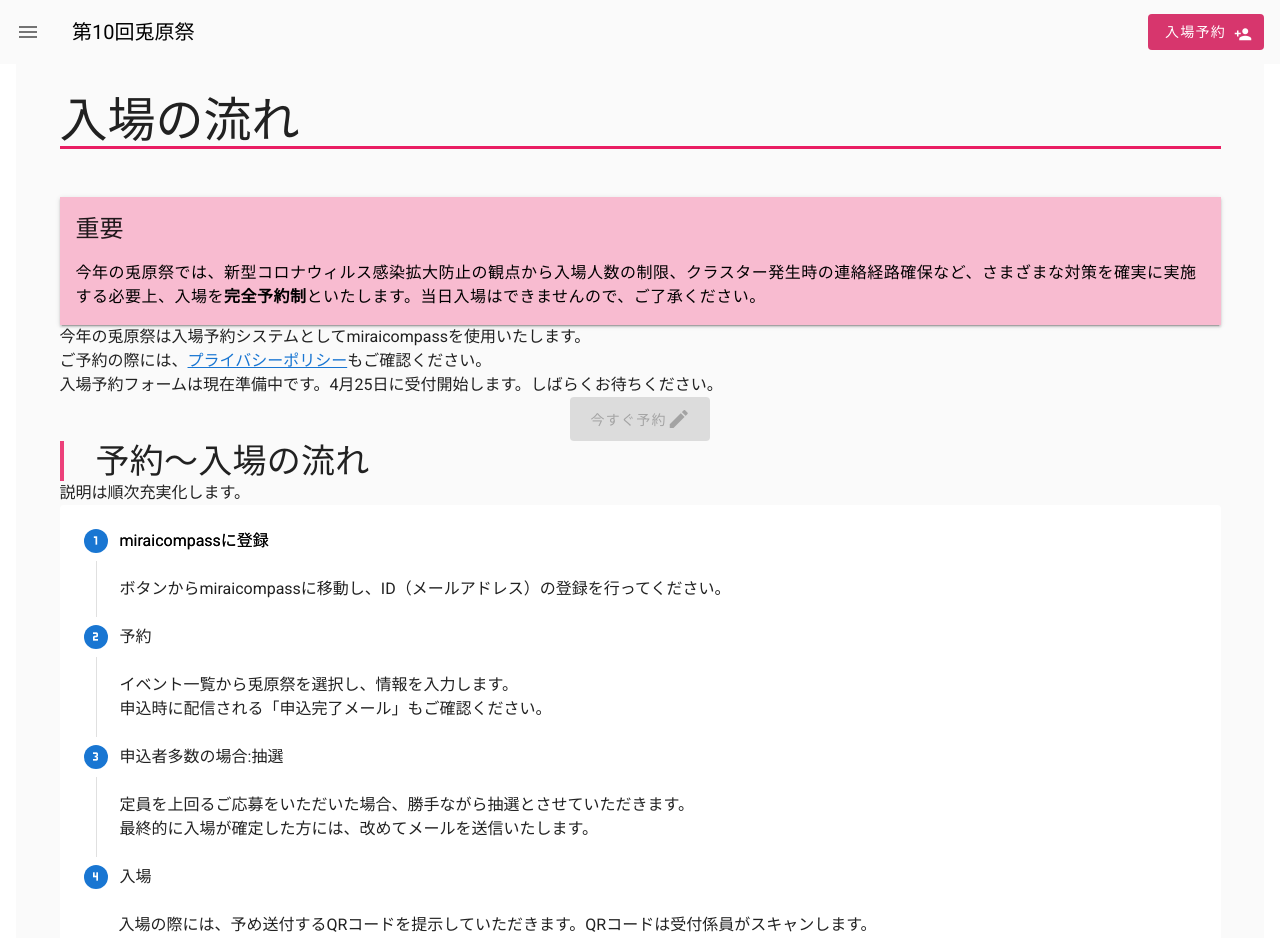
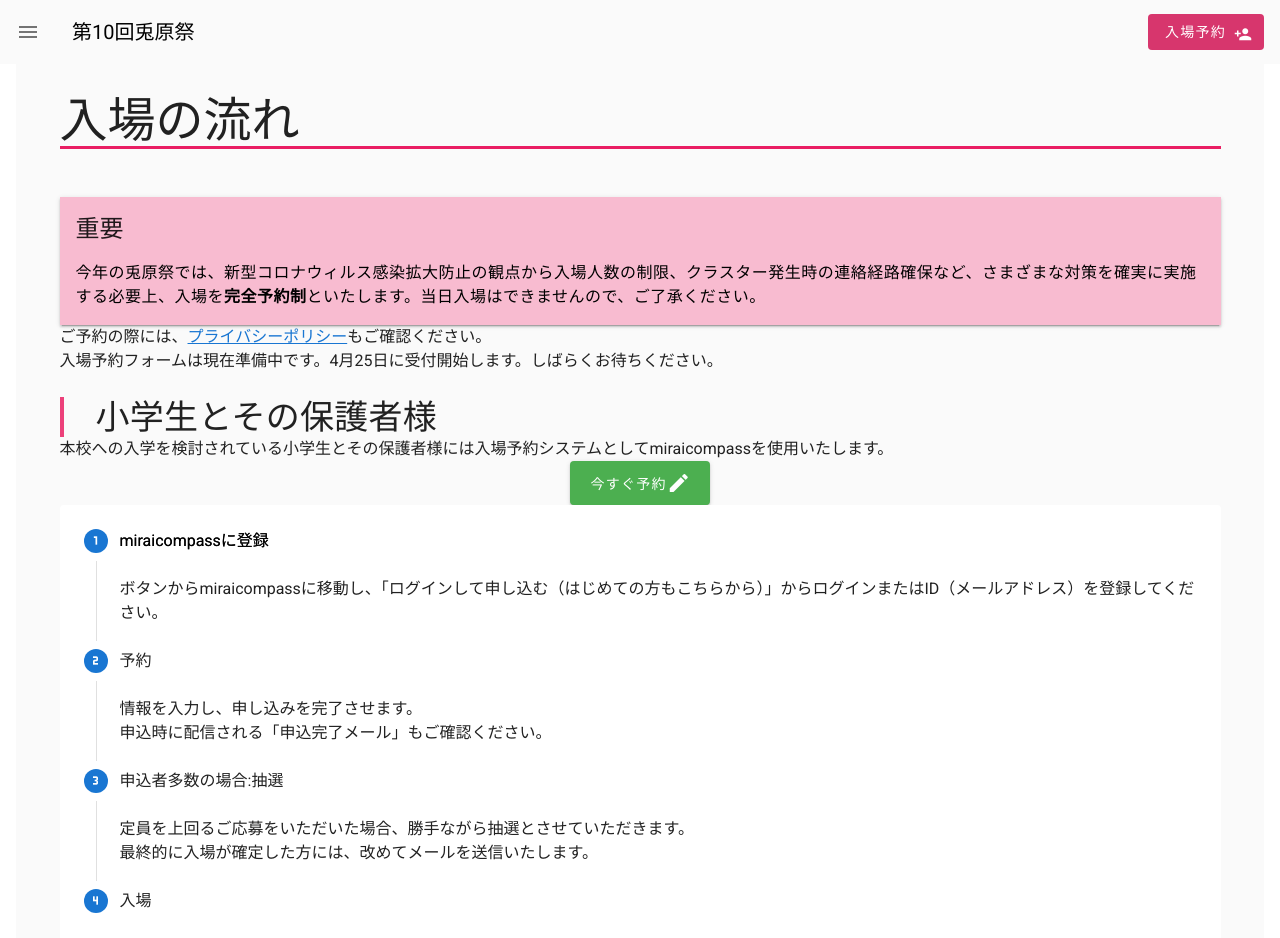
Before and after one commit to bosshii/togensai, a Vue app: page /reservation in a window 1280 px wide. Shown: the top 938 px of the page. Built offline with nearby package versions, Linux system fonts and the light colour scheme.

Commit message:
20220419 調整と追加

```diff
--- a/src/App.vue
+++ b/src/App.vue
@@ -26,7 +26,7 @@ export default {
   border-bottom: solid 3px #E91E63;
 }
 .text-h4 {
-  padding: 0rem 2rem;
+  padding: 0rem 0rem 0rem 2rem;
   border-left: 4px solid #EC407A;
 }
 </style>
--- a/src/views/PageHome.vue
+++ b/src/views/PageHome.vue
@@ -18,7 +18,7 @@
           <v-carousel cycle hide-delimiter-background show-arrows-on-hover height="auto" style="max-width:500px">
             <v-carousel-item><router-link :to=" { name: 'k1' } "><v-img src="/hometop_k-1.png"></v-img></router-link></v-carousel-item>
             <v-carousel-item><router-link :to=" { name: 'home' } "><v-img src="/hometop_bekuss.jpg"></v-img></router-link></v-carousel-item>
-            <v-carousel-item><v-img src="/k-1.png"></v-img></v-carousel-item>
+            <v-carousel-item><router-link :to=" { name: 'home' } "><v-img src="/hometop_boad.jpg"></v-img></router-link></v-carousel-item>
           </v-carousel>
         </v-col>
         <v-col cols="12" xs="12" sm="12" md="12" lg="7" xl="7">
@@ -27,15 +27,20 @@
               今年の兎原祭では、新型コロナウィルス感染拡大防止のため、入場を<b>完全予約制</b>といたします。<router-link class="text-decoration-none" :to=" { name: 'reservation' } ">入場予約について詳しく見る➪</router-link>
             </div></v-card-text>
           </v-card>
-          <v-card rounded="xl" class="rounded-tl-0"><v-card-title class="text-h6"><v-icon>mdi-lightbulb-on</v-icon>
+          <v-card rounded="xl" class="rounded-tl-0 my-2"><v-card-title class="text-h6"><v-icon color="primary">mdi-lightbulb-on</v-icon>&nbsp;&nbsp;
             <router-link class="text-decoration-none" :to=" { name: 'about' } ">兎原祭とは？</router-link>&nbsp;/&nbsp;<router-link class="text-decoration-none" :to=" { name: 'programs' } ">企画一覧</router-link>
           </v-card-title></v-card>
+          <v-card rounded="xl" class="rounded-tl-0"><v-card-title class="text-h6"><v-icon color="primary">mdi-information-outline</v-icon>&nbsp;&nbsp;お知らせ</v-card-title>
+            <v-card-text style="color:black">
+              あああ
+            </v-card-text>
+          </v-card>
         </v-col>
       </v-row>
       <v-row dense>
         <v-col cols="6" xs="6" sm="4" md="3" lg="3" xl="3">
           <v-card>
-            <v-img src="http://placehold.jp/400x400.png" class="white--text" height="auto"></v-img>
+            <v-img src="/pickup_1.jpg" class="white--text" height="auto"></v-img>
             <v-card-actions>
               <div style="color:black">ピックアップリンク</div>
             </v-card-actions>
@@ -43,25 +48,25 @@
         </v-col>
         <v-col cols="6" xs="6" sm="4" md="3" lg="3" xl="3">
           <v-card>
-            <v-img src="http://placehold.jp/400x400.png" class="white--text" height="auto"></v-img>
+            <v-img src="/pickup_2.jpg" class="white--text" height="auto"></v-img>
             <v-card-actions>
               <div style="color:black">ピックアップリンク</div>
             </v-card-actions>
           </v-card>
         </v-col>
         <v-col cols="6" xs="6" sm="4" md="3" lg="3" xl="3">
-          <v-card>
-            <v-img src="http://placehold.jp/400x400.png" class="white--text" height="auto"></v-img>
+          <v-card href="https://www.instagram.com/ku_secondary_kouhou/">
+            <v-img src="/pickup_instagram.png" class="white--text" height="auto"></v-img>
             <v-card-actions>
-              <div style="color:black">ピックアップリンク</div>
+              <div style="color:black">公式インスタ</div>
             </v-card-actions>
           </v-card>
         </v-col>
         <v-col cols="6" xs="6" sm="4" md="3" lg="3" xl="3">
           <v-card>
-            <v-img src="http://placehold.jp/400x400.png" class="white--text" height="auto"></v-img>
+            <v-img src="/pickup_survey.png" class="white--text" height="auto"></v-img>
             <v-card-actions>
-              <div style="color:black">ピックアップリンク</div>
+              <div style="color:black">入場者アンケートにご協力を</div>
             </v-card-actions>
           </v-card>
         </v-col>
--- a/src/views/PageReservation.vue
+++ b/src/views/PageReservation.vue
@@ -9,22 +9,23 @@
           今年の兎原祭では、新型コロナウィルス感染拡大防止の観点から入場人数の制限、クラスター発生時の連絡経路確保など、さまざまな対策を確実に実施する必要上、入場を<b>完全予約制</b>といたします。当日入場はできませんので、ご了承ください。
         </div></v-card-text>
       </v-card>
-      今年の兎原祭は入場予約システムとしてmiraicompassを使用いたします。<br>ご予約の際には、<router-link :to=" { name: 'privacy' } ">プライバシーポリシー</router-link>もご確認ください。<br>入場予約フォームは現在準備中です。4月25日に受付開始します。しばらくお待ちください。
+      ご予約の際には、<router-link :to=" { name: 'privacy' } ">プライバシーポリシー</router-link>もご確認ください。<br>入場予約フォームは現在準備中です。4月25日に受付開始します。しばらくお待ちください。
+      <br><br>
+      <div class="text-h4">小学生とその保護者様</div>
+      本校への入学を検討されている小学生とその保護者様には入場予約システムとしてmiraicompassを使用いたします。
       <div class="text-center">
-        <v-btn href="#" color="success" large disabled>
+        <v-btn href="https://mirai-compass.net/usr/kobeussj/event/evtIndex.jsf" target="_blank" color="success" large>
           今すぐ予約<v-icon>mdi-pencil</v-icon>
         </v-btn>
       </div>
-      <div class="text-h4">予約～入場の流れ</div>
-      説明は順次充実化します。
       <v-stepper vertical flat>
         <v-stepper-step step="1" complete-icon="mdi-numeric-1" complete>miraicompassに登録</v-stepper-step>
         <v-stepper-content step="1">
-          ボタンからmiraicompassに移動し、ID（メールアドレス）の登録を行ってください。
+          ボタンからmiraicompassに移動し、「ログインして申し込む（はじめての方もこちらから）」からログインまたはID（メールアドレス）を登録してください。
         </v-stepper-content>
         <v-stepper-step step="2" complete-icon="mdi-numeric-2" complete>予約</v-stepper-step>
         <v-stepper-content step="1">
-          イベント一覧から兎原祭を選択し、情報を入力します。<br>申込時に配信される「申込完了メール」もご確認ください。
+          情報を入力し、申し込みを完了させます。<br>申込時に配信される「申込完了メール」もご確認ください。
         </v-stepper-content>
         <v-stepper-step step="3" complete-icon="mdi-numeric-3" complete>申込者多数の場合:抽選</v-stepper-step>
         <v-stepper-content step="1">
@@ -32,25 +33,22 @@
         </v-stepper-content>
         <v-stepper-step step="4" complete-icon="mdi-numeric-4" complete>入場</v-stepper-step>
         <v-stepper-content step="1">
-          入場の際には、予め送付するQRコードを提示していただきます。QRコードは受付係員がスキャンします。<br>また、ご入場の際には検温・消毒を実施させていただきます。
+          入場の際には、予約票を提示していただきます。受付係員が確認いたします。<br>また、ご入場の際には検温・消毒を実施させていただきます。
         </v-stepper-content>
       </v-stepper>
       <br><br>
+      <div class="text-h4">生徒の関係者(保護者以外)・一般の方</div>
+      保護者を除く生徒の関係者と一般の方はGoogleフォームから予約していただきます。
       <div class="text-center">
         <v-btn href="#" color="success" large disabled>
           今すぐ予約<v-icon>mdi-pencil</v-icon>
         </v-btn>
       </div>
+      <br><br>
+      <div class="text-h4">生徒の保護者</div>
+      保護者の方
     </v-container>
   </div>
 </template>
-<script>
-export default {
-  data() {
-    return {
-      e6: 1,
-    };
-  },
-};
-</script>
+<script></script>
 <style></style>
--- a/src/views/programs/PagePrograms.vue
+++ b/src/views/programs/PagePrograms.vue
@@ -3,7 +3,8 @@
     <v-container class="my-5">
       <div class="text-h3">企画一覧</div>
       <br><br>
-      今年も個性豊かな企画が沢山集まりました。皆さんのご来訪をお待ちしています！
+      今年も個性豊かな企画が沢山集まりました。皆さんのご来訪をお待ちしています！<br>※写真は順次追加していきます
+      <br><br>
       <div class="text-h4">本部企画</div>
       <v-row dense>
         <v-col cols="6" xs="6" sm="4" md="3" lg="3" xl="3">
@@ -52,7 +53,7 @@
         </v-col>
       </v-row>
       <br>
-      <div class="text-h4">生徒会組織企画</div>
+      <div class="text-h4">部活・生徒会組織</div>
       <v-row dense>
         <v-col cols="6" xs="6" sm="4" md="3" lg="3" xl="3">
           <v-card>
```
